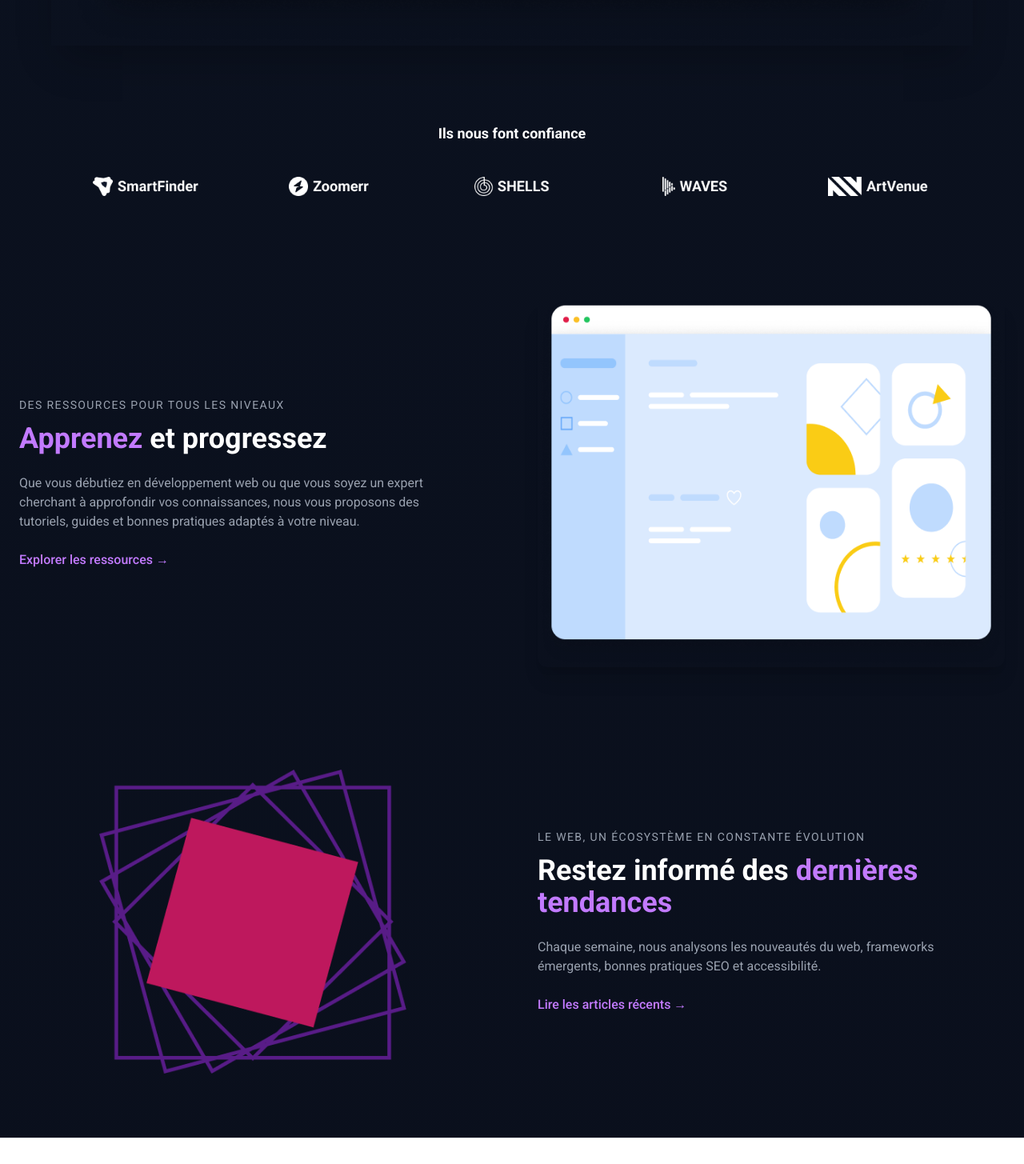
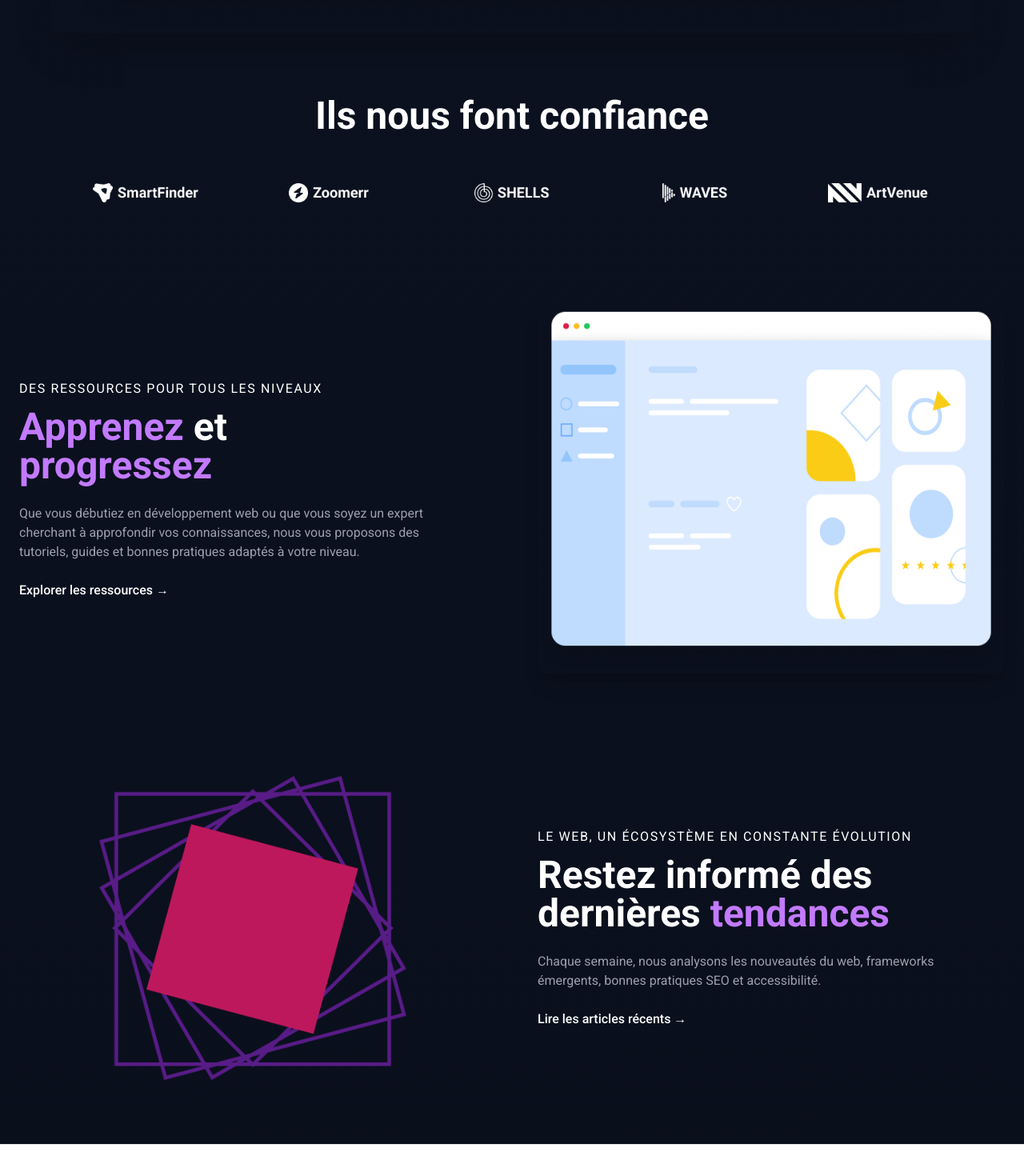
Before and after one commit to Chaimaa482/Weeb, a React (Vite) app in the folder Weeb/: page / in a window 1280 px wide. Shown: the part 1295-2750 px from the top of the page at 80% size. Built offline with nearby package versions, Linux system fonts and the light colour scheme.

Commit message:
finish home page

```diff
--- a/Weeb/src/pages/Home.jsx
+++ b/Weeb/src/pages/Home.jsx
@@ -31,7 +31,7 @@ export default function Home() {
           </button>
         </div>
       </section>
-        <div className="relative shadow-2xl overflow-hidden max-w-6xl mx-auto px-6 mt-24">
+        <div className="relative shadow-2xl overflow-hidden max-w-6xl mx-auto px-6 mt-20">
           <img
             src="FirstPreview.png"
             alt="App preview"
@@ -40,10 +40,10 @@ export default function Home() {
         </div>
 
       {/* TRUSTED BY */}
-      <section className="max-w-6xl mx-auto px-6 mt-24 text-center">
-        <h3 className="text-lg font-semibold mb-10">
+      <section className="max-w-6xl mx-auto px-6 mt-20 text-center">
+        <h2 className="font-semibold mb-15 text-5xl">
           Ils nous font confiance
-        </h3>
+        </h2>
 
         <div className="grid grid-cols-2 sm:grid-cols-3 md:grid-cols-5 gap-10 items-center text-gray-400">
           <img src="SmartFinder.png" alt="SmartFinder" className="mx-auto h-6" />
@@ -57,12 +57,12 @@ export default function Home() {
       {/* LEARN & PROGRESS */}
       <section className="max-w-7xl mx-auto px-6 mt-32 grid md:grid-cols-2 gap-16 items-center">
         <div>
-          <p className="text-sm uppercase tracking-widest text-gray-400 mb-3">
+          <p className="text-ms uppercase tracking-widest text-white mb-3">
             Des ressources pour tous les niveaux
           </p>
 
-          <h2 className="text-4xl font-extrabold mb-6">
-            <span className="text-purple-400">Apprenez</span> et progressez
+          <h2 className="text-5xl font-extrabold mb-6 max-w-lg">
+            <span className="text-purple-400">Apprenez</span> et <span className="text-purple-400">progressez</span>
           </h2>
 
           <p className="text-gray-400 max-w-lg mb-6">
@@ -71,7 +71,7 @@ export default function Home() {
             des tutoriels, guides et bonnes pratiques adaptés à votre niveau.
           </p>
 
-          <button className="text-purple-400 font-medium hover:underline">
+          <button className="text-white font-medium hover:underline cursor-pointer">
             Explorer les ressources →
           </button>
         </div>
@@ -96,13 +96,13 @@ export default function Home() {
         </div>
 
         <div>
-          <p className="text-sm uppercase tracking-widest text-gray-400 mb-3">
+          <p className="text-ms uppercase tracking-widest text-white mb-3">
             Le web, un écosystème en constante évolution
           </p>
 
-          <h2 className="text-4xl font-extrabold mb-6">
-            Restez informé des{" "}
-            <span className="text-purple-400">dernières tendances</span>
+          <h2 className="text-5xl font-extrabold mb-6">
+            Restez informé des dernières {" "}
+            <span className="text-purple-400">tendances</span>
           </h2>
 
           <p className="text-gray-400 max-w-lg mb-6">
@@ -110,7 +110,7 @@ export default function Home() {
             frameworks émergents, bonnes pratiques SEO et accessibilité.
           </p>
 
-          <button className="text-purple-400 font-medium hover:underline">
+          <button className="text-white font-medium hover:underline cursor-pointer">
             Lire les articles récents →
           </button>
         </div>
```
